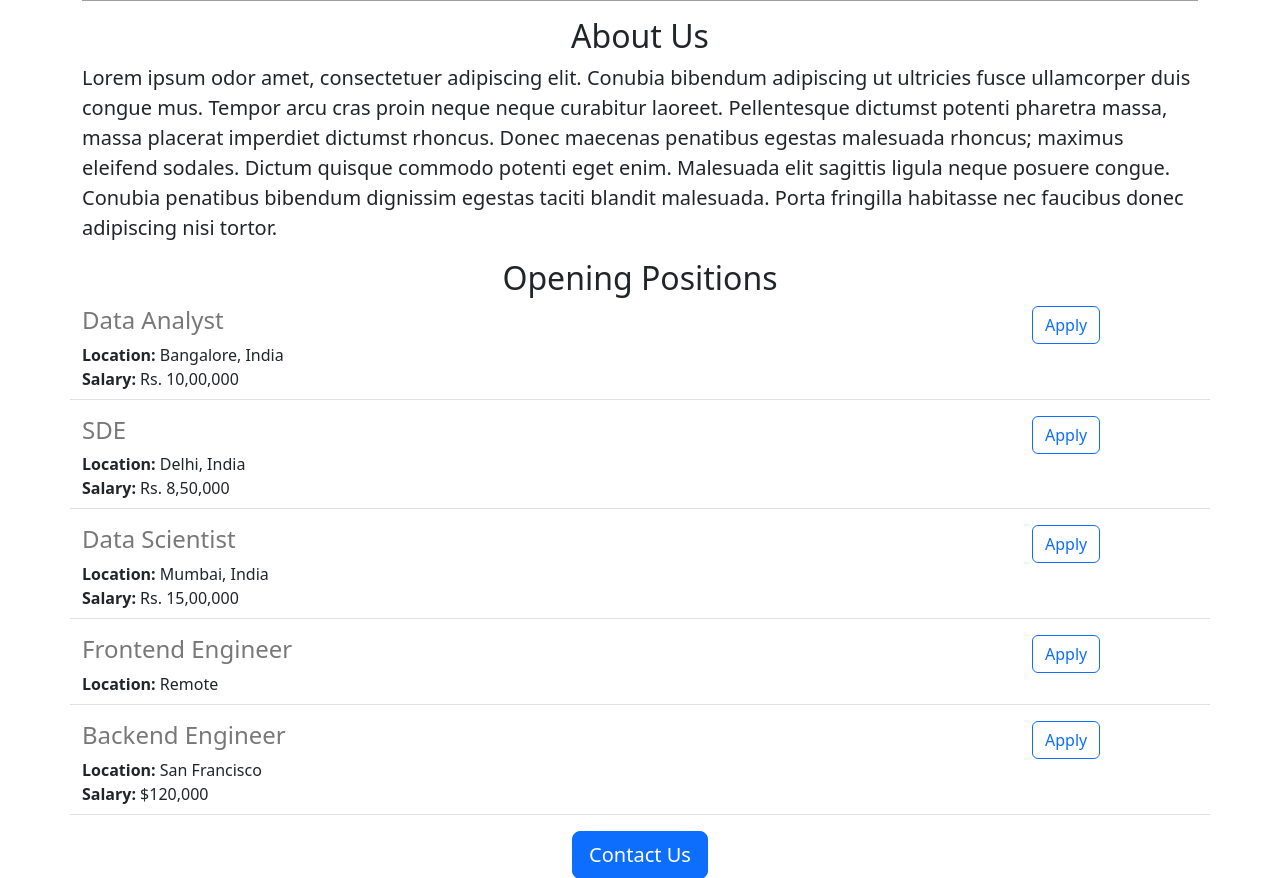
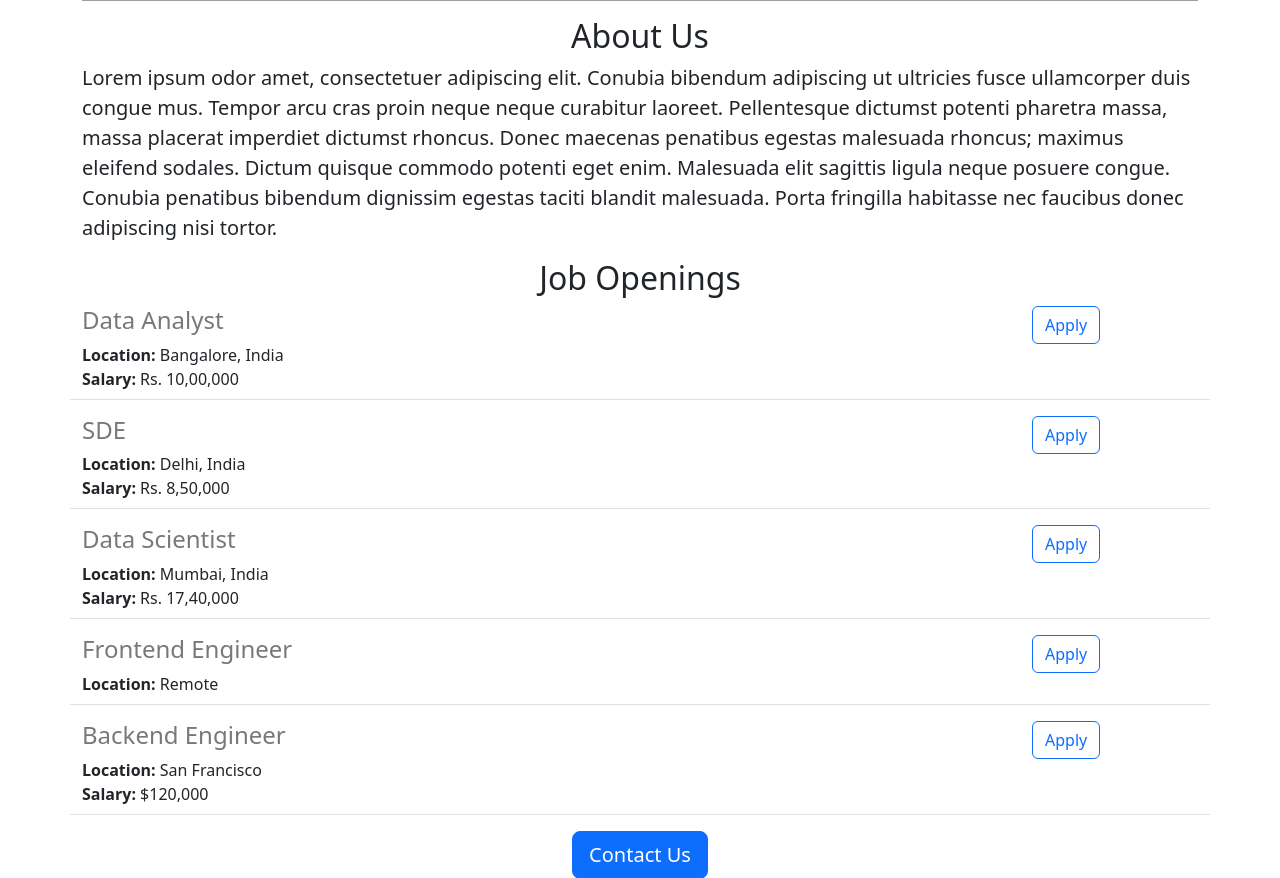
Before and after one commit to A23droid/career-website, a Flask app: page / in a window 1280 px wide. Shown: the part 439-1317 px from the top of the page. Run offline with Flask 3, Linux system fonts and the light colour scheme; grey boxes are pictures that could not be loaded.

Commit message:
Made some changes

```diff
--- a/app.py
+++ b/app.py
@@ -19,7 +19,7 @@
     'id': 3,
     'title': 'Data Scientist',
     'location': 'Mumbai, India',
-    'salary': 'Rs. 15,00,000'
+    'salary': 'Rs. 17,40,000'
   },
   {
     'id': 4,
--- a/templates/home.html
+++ b/templates/home.html
@@ -19,7 +19,7 @@
       <img class = "img-fluid" id = "banner" src = "https://c334e040-462c-41b8-9fb7-bf88987dc099-00-35z8e8r1yk3ih.pike.replit.dev:3000/static/banner.jpg">
       <h2 class = "text-center mt-3 mb-2">About Us</h2>
       <p  class="lead">Lorem ipsum odor amet, consectetuer adipiscing elit. Conubia bibendum adipiscing ut ultricies fusce ullamcorper duis congue mus. Tempor arcu cras proin neque neque curabitur laoreet. Pellentesque dictumst potenti pharetra massa, massa placerat imperdiet dictumst rhoncus. Donec maecenas penatibus egestas malesuada rhoncus; maximus eleifend sodales. Dictum quisque commodo potenti eget enim. Malesuada elit sagittis ligula neque posuere congue. Conubia penatibus bibendum dignissim egestas taciti blandit malesuada. Porta fringilla habitasse nec faucibus donec adipiscing nisi tortor.</p>
-      <h2 class = "text-center mt-3">Opening Positions</h2>
+      <h2 class = "text-center mt-3">Job Openings</h2>
       <div>
         {% for job in jobs %}
           {% include 'jobitem.html' %}
```
